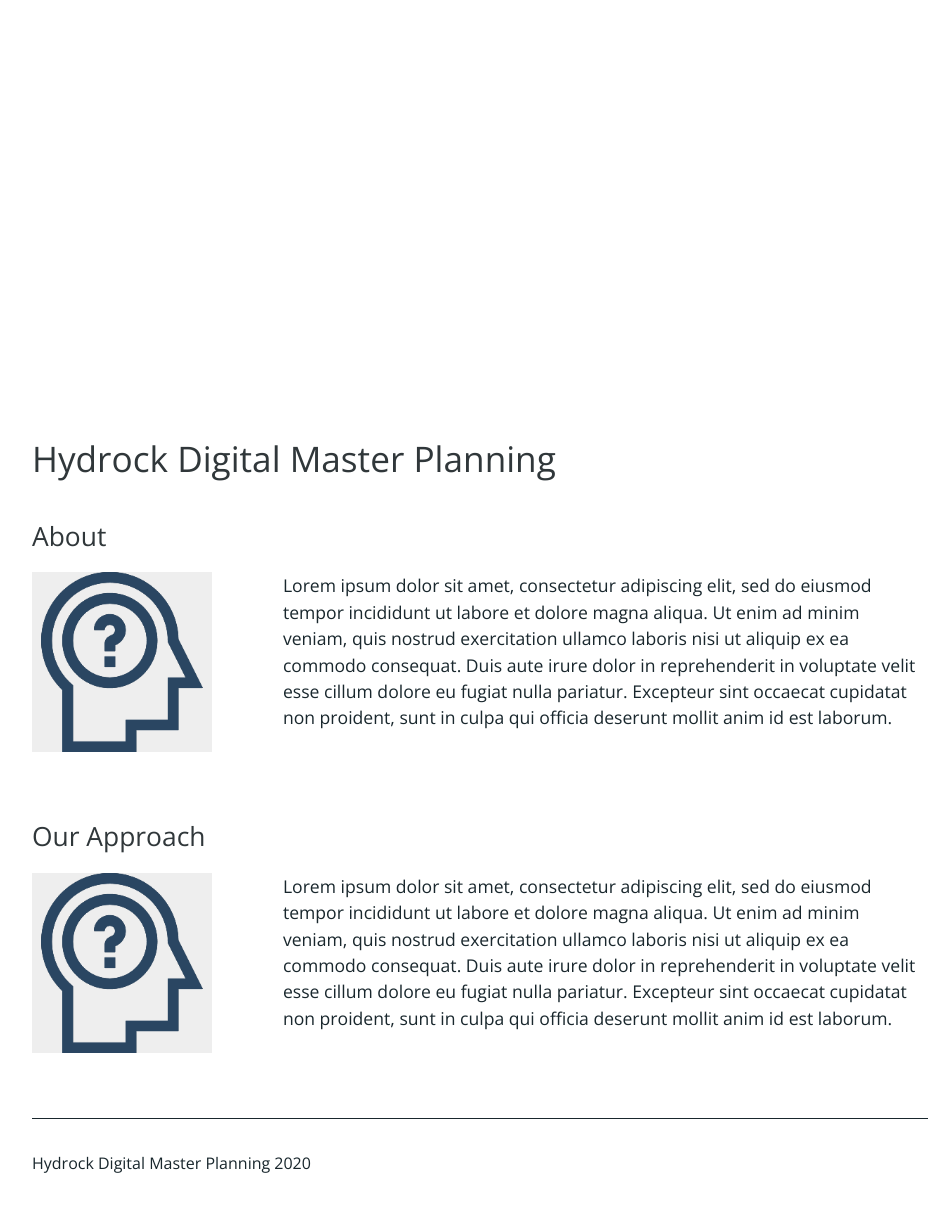
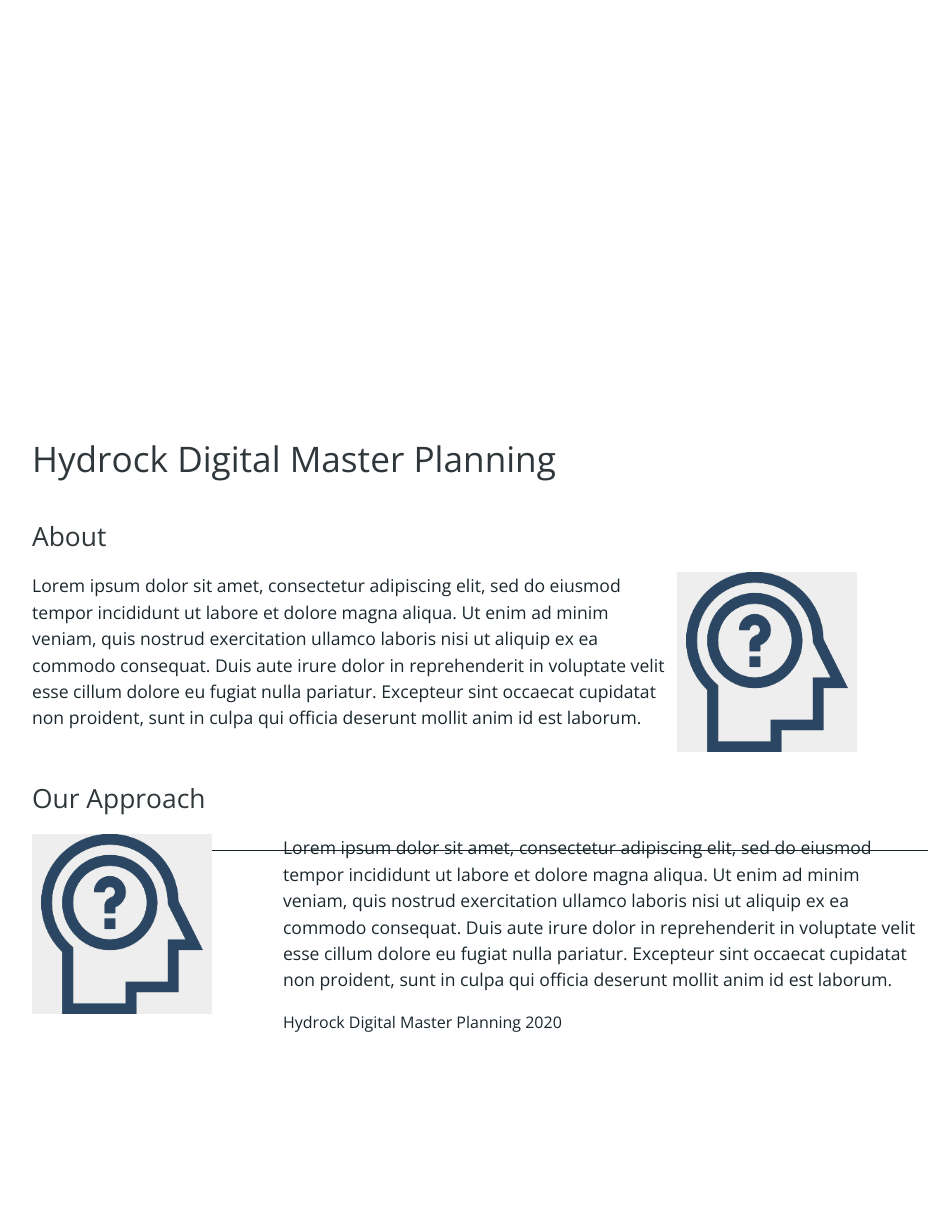
Before and after one commit to HydrockEngineering/DigitalMasterPlanning, a Jekyll site: the page built from index.md, in a window 1280 px wide. Shown: the whole page, without its empty margins (160-1106 px from the left). Built offline with Jekyll 4.4.1, drawn with Linux system fonts in a browser that asks for light colours; our own code applies the rules of GitHub Pages for plain Markdown files; the repository's description, which GitHub fills in, is left out; after the commit the page ends 1066 px from its top, so only the background shows below that.

Commit message:
Update default.html

```diff
--- a/_layouts/default.html
+++ b/_layouts/default.html
@@ -37,17 +37,17 @@
       <!-- About -->
 
       <h2>About</h2>
-      <div id="intro">
-        <div id="photo" class="position-left"><img src="assets/images/about.png" alt="About"></div>
+      <div class="sub-wrap">
         <div id="introtext" class="position-right">
           <p>Lorem ipsum dolor sit amet, consectetur adipiscing elit, sed do eiusmod tempor incididunt ut labore et dolore magna aliqua. Ut enim ad minim veniam, quis nostrud exercitation ullamco laboris nisi ut aliquip ex ea commodo consequat. Duis aute irure dolor in reprehenderit in voluptate velit esse cillum dolore eu fugiat nulla pariatur. Excepteur sint occaecat cupidatat non proident, sunt in culpa qui officia deserunt mollit anim id est laborum.</p>
         </div>
+        <div id="photo" class="position-left"><img src="assets/images/about.png" alt="About"></div>
       </div>
 
       <!-- Our Approach -->
 
        <h2>Our Approach</h2>
-       <div id="intro">
+       <div class="sub-wrap">
         <div id="photo" class="position-left"><img src="assets/images/about.png" alt="Our Approach"></div>
         <div id="introtext" class="position-right">
           <p>Lorem ipsum dolor sit amet, consectetur adipiscing elit, sed do eiusmod tempor incididunt ut labore et dolore magna aliqua. Ut enim ad minim veniam, quis nostrud exercitation ullamco laboris nisi ut aliquip ex ea commodo consequat. Duis aute irure dolor in reprehenderit in voluptate velit esse cillum dolore eu fugiat nulla pariatur. Excepteur sint occaecat cupidatat non proident, sunt in culpa qui officia deserunt mollit anim id est laborum.</p>
```
